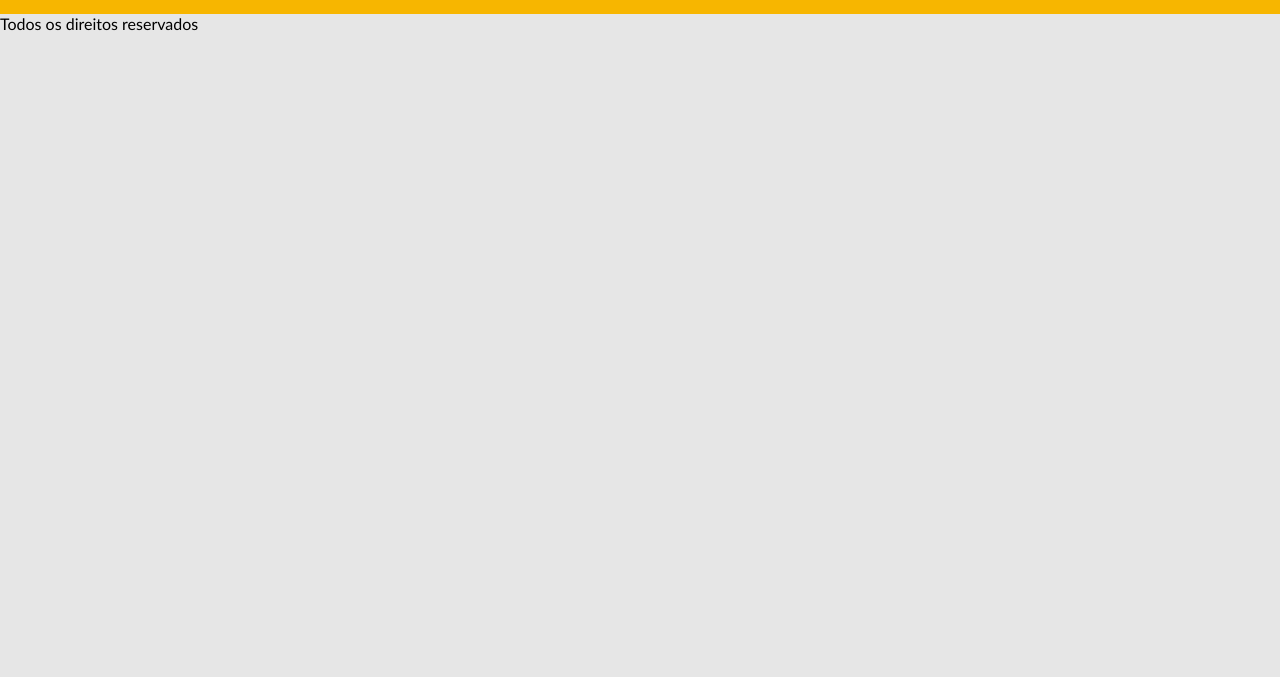
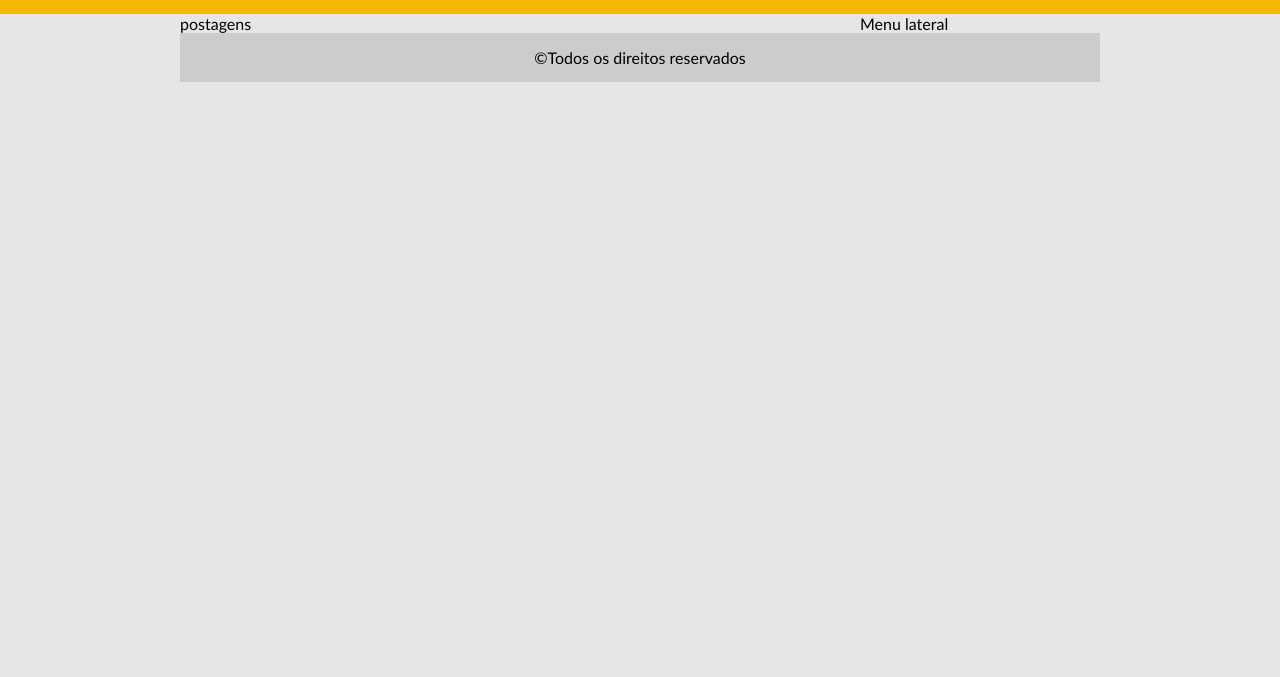
Before and after one commit to danielBRTanimacao/projeto-site-techblog, a plain HTML site: page index.html in a window 1280 px wide. Shown: the part 123-800 px from the top of the page. Drawn offline with Linux system fonts and the light colour scheme.

Commit message:
update projeto estudo

```diff
--- a/index.html
+++ b/index.html
@@ -24,9 +24,19 @@
 
         </div>
 
-        <!--BaseBoard-->
-        <div>
-            <p>Todos os direitos reservados</p>
+        <div id="main-area">
+
+            <div id="area-posts">
+                postagens
+            </div>
+            <div id="area-side">
+                Menu lateral
+            </div>
+            <!--BaseBoard-->
+            <div id="baseboard">
+                ©Todos os direitos reservados
+            </div>
+
         </div>
 
     </body>
--- a/style/style.css
+++ b/style/style.css
@@ -46,6 +46,25 @@ a:hover {
     padding: 10px;
 }
 
-#area-menu {
+#main-area {
+    width: 920px;
+    margin: 0 auto;
+}
 
+#area-posts {
+    width: 660px;
+    float: left;
 }
+
+#area-side {
+    width: 240px;
+    float: right;
+}
+
+/* Rodape */
+#baseboard {
+    clear: both;
+    text-align: center;
+    background: #CCC;
+    padding: 15px;
+}
```
